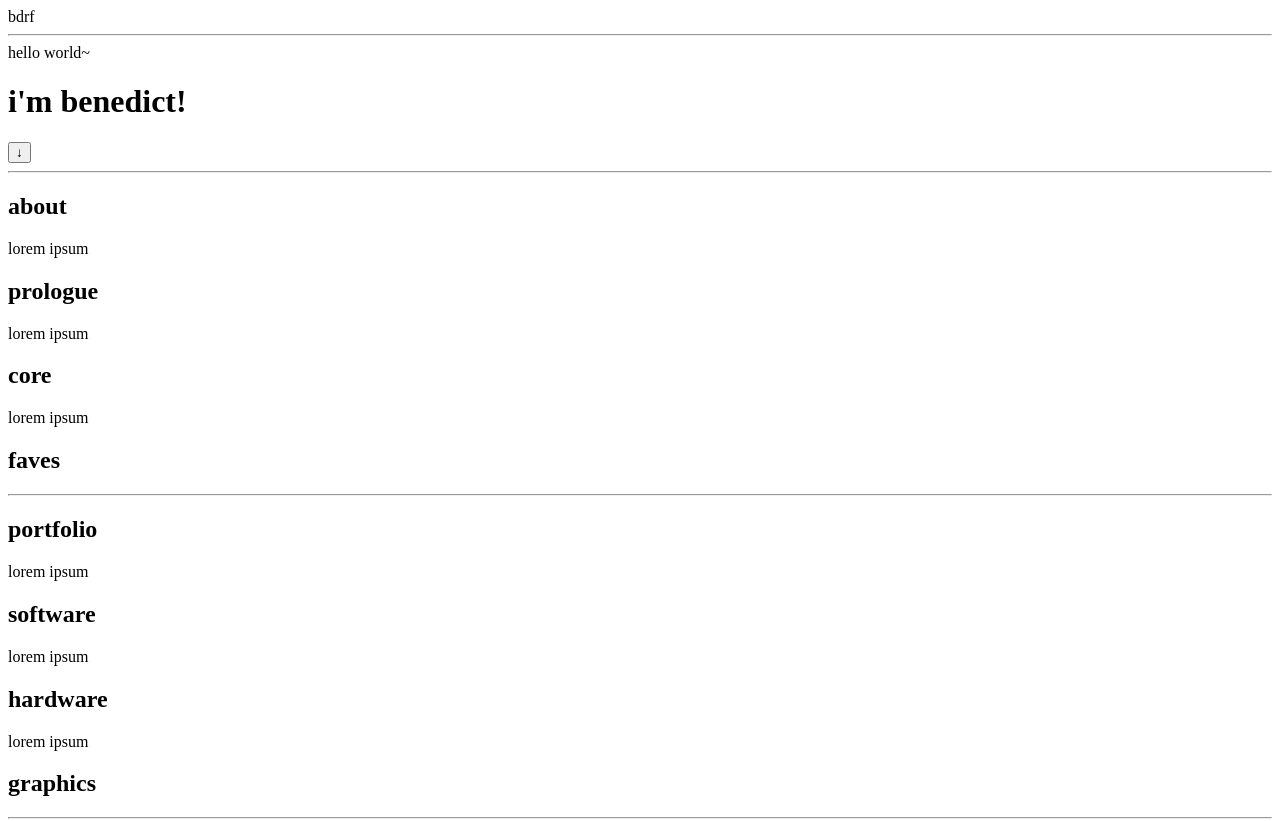
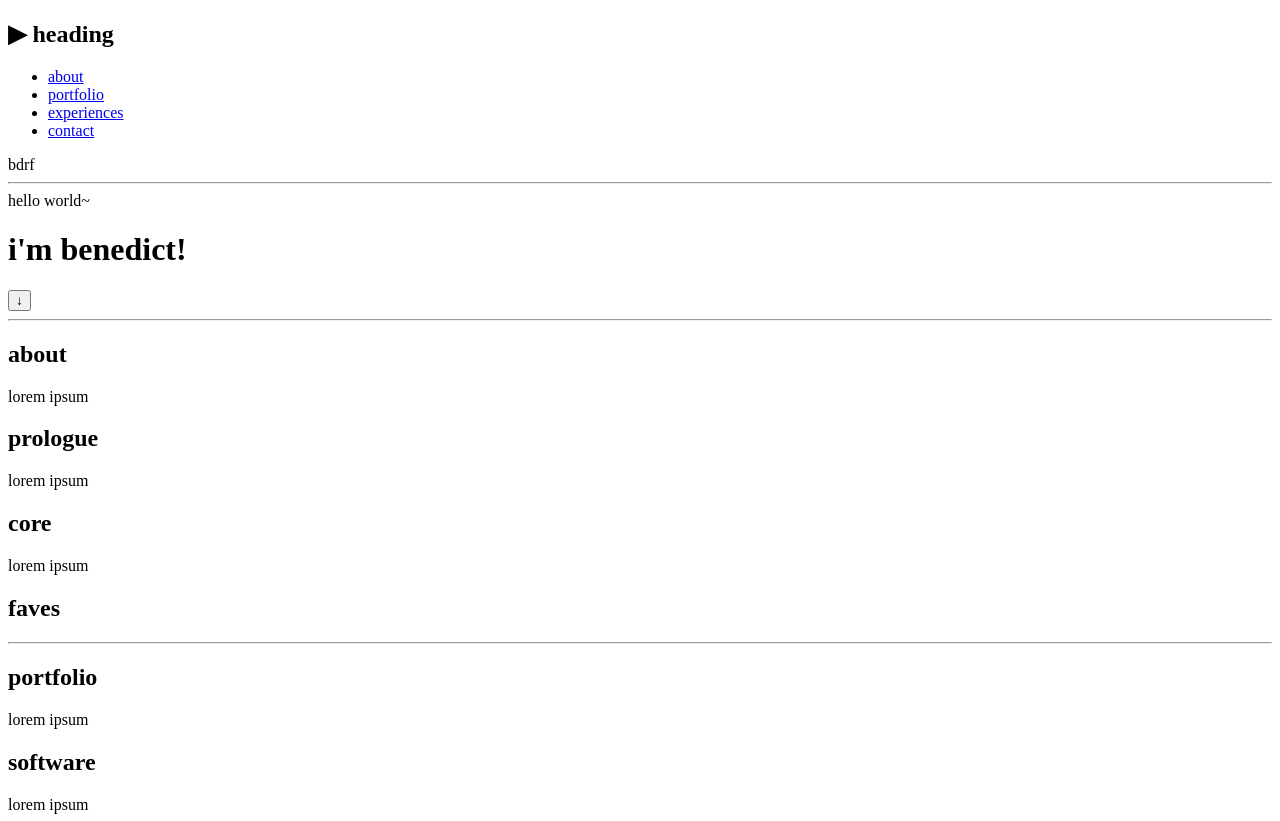
Before and after one commit to benedictfernando/benedictfernando, a plain HTML site: page index.html in a window 1280 px wide. Shown: the top 821 px of the page. Drawn offline with Linux system fonts and the light colour scheme.

Commit message:
add navigation element on top of page

```diff
--- a/index.html
+++ b/index.html
@@ -9,6 +9,16 @@
   </head>
   <body>
 
+    <nav>
+      <h1>▶ heading</h1>
+      <ul>
+        <li><a href="#about">about</a></li>
+        <li><a href="#portfolio">portfolio</a></li>
+        <li><a href="#experiences">experiences</a></li>
+        <li><a href="#contact">contact</a></li>
+      </ul>
+    </nav>
+
     <header>
       bdrf
     </header>
@@ -16,11 +26,11 @@
     <hr>
 
     <main>
-        <div id="hero">
-          <span>hello world~</span>
-          <h1>i'm benedict!</h1>
-        </div>
-        <button type="button">↓</button>
+      <div id="hero">
+        <span>hello world~</span>
+        <h1>i'm benedict!</h1>
+      </div>
+      <button type="button">↓</button>
     </main>
 
     <hr>
```
